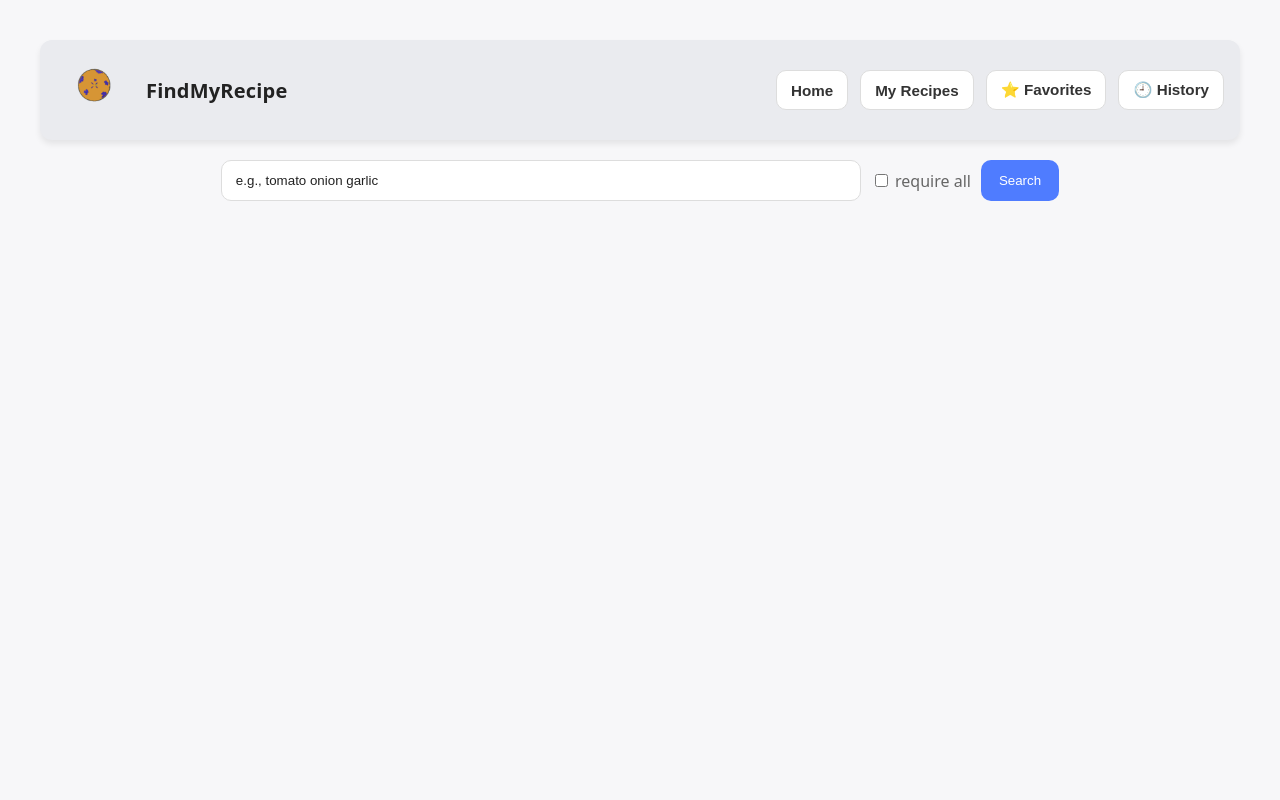
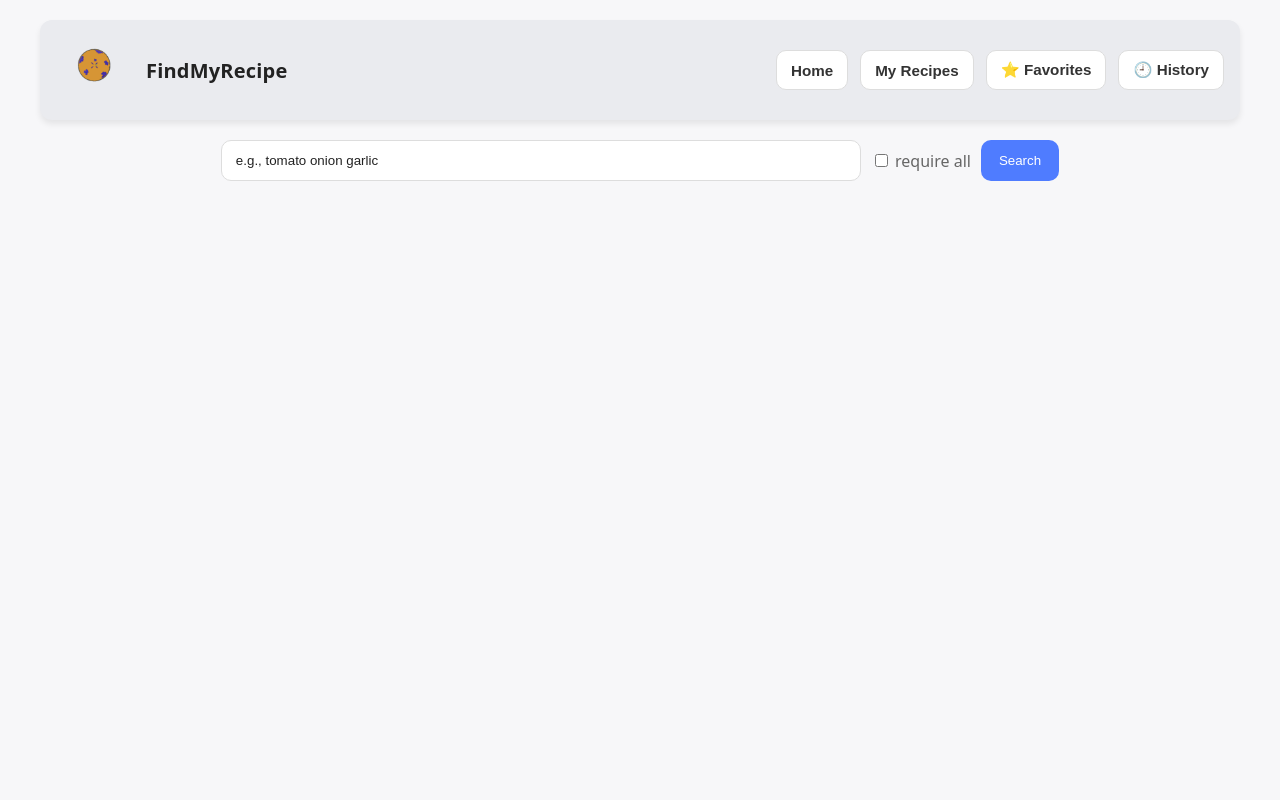
Before and after one commit to Cos229-239/2025_08_Team3, a Flask app: page / in a window 1280 px wide. Run offline with Flask 3, Linux system fonts and the light colour scheme; some libraries are stand-ins or nearby versions.

Commit message:
Slight change

```diff
--- a/static/style.css
+++ b/static/style.css
@@ -16,12 +16,6 @@ body {
     font-family: 'Montserrat', 'Montserrat Alternetes', system-ui, Arial, sans-serif;
     color: var(--ink);
     background: var(--bg);
-    display: flex;
-    flex-direction: column;
-    align-items: center;
-    min-height: 100vh;
-    padding: 20px;
-    align-items: center;
 }
 
 header {
```
